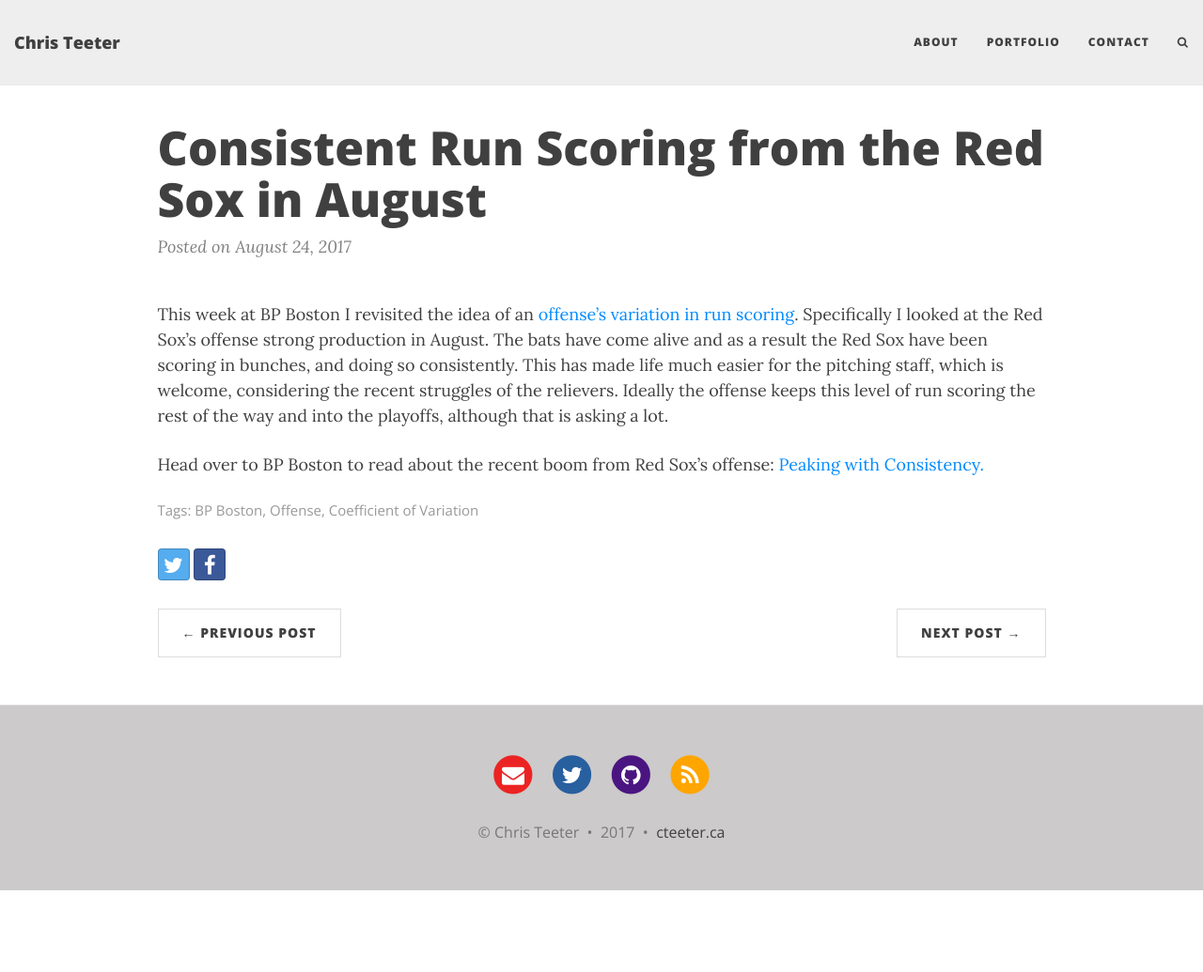
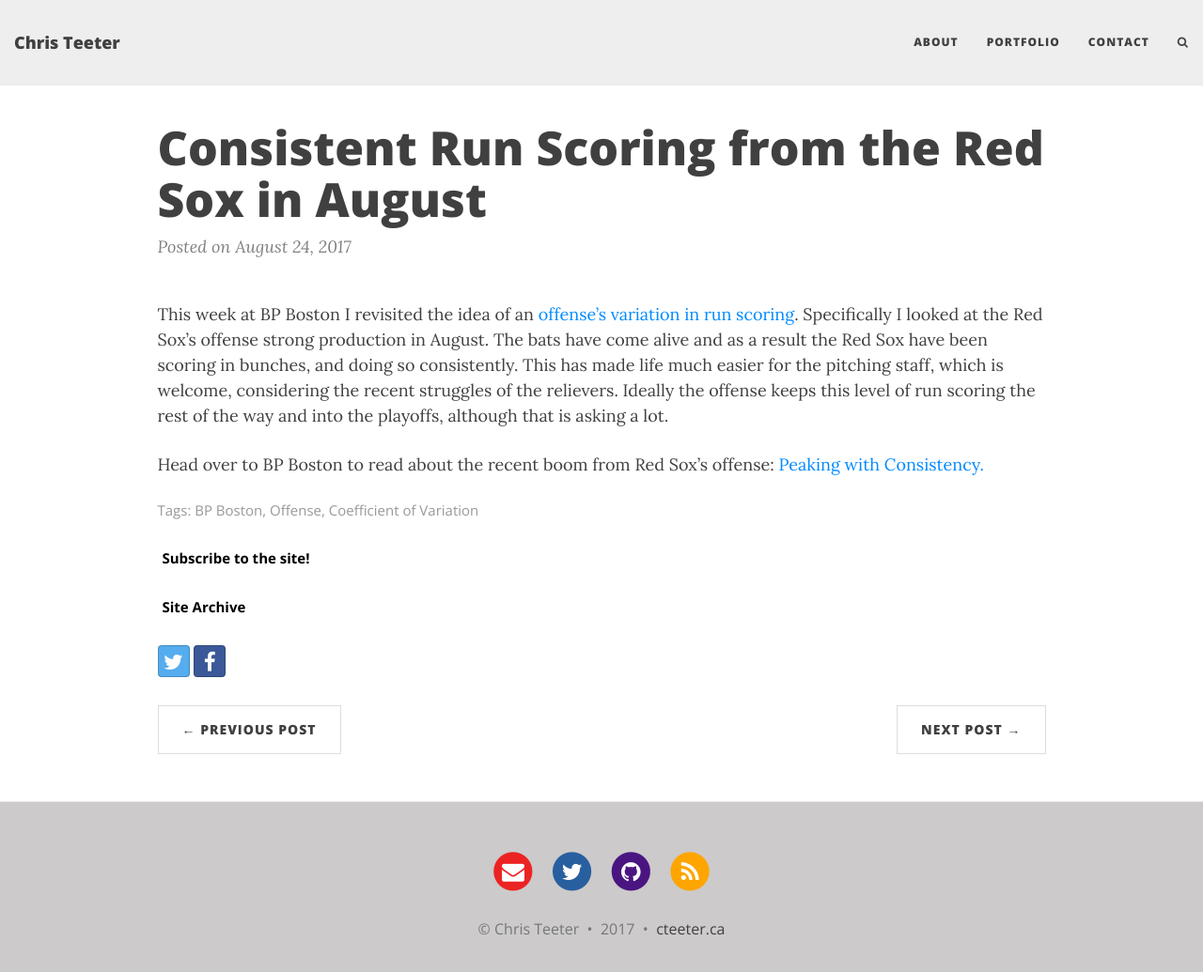
Before and after one commit to cjteeter/cjteeter.github.io, a Jekyll site: the page built from _posts/2017-08-24-revisiting-offense-variation-run-scoring-recent16.md, in a window 1280 px wide and 1051 px high. Shown: the top 1035 px of the window at 94% size. Built offline with Jekyll 4.4.1, drawn with Linux system fonts in a browser that asks for light colours; nearby versions of some CDN libraries.

Commit message:
add subscribe+archive links to posts

```diff
--- a/_layouts/post.html
+++ b/_layouts/post.html
@@ -26,6 +26,18 @@
         </div>
       {% endif %}
 
+	  {% if page.subscribe %}
+      	<div class="blog-postlinks">
+        <a href = "https://cteeter.us16.list-manage.com/subscribe?u=831a9689f8a79176ce6f1c5ce&id=711d4bfb2a" target="_blank"> Subscribe to the site!</a>
+        </div>
+      {% endif %}
+
+      {% if page.archive %}
+      	<div class="blog-postlinks">
+        <a href = "http://www.cteeter.ca/archive/"> Site Archive</a>
+        </div>
+      {% endif %}
+
       {% if page.social-share %}
         {% include social-share.html %}
       {% endif %}
--- a/css/main.css
+++ b/css/main.css
@@ -687,6 +687,28 @@
   padding-top: 3px;
 }
 
+/* --- Archive and Subscribe Links --- */
+
+.blog-postlinks {
+  font-family: 'Open Sans', 'Helvetica Neue', Helvetica, Arial, sans-serif;
+  color: #999;
+  font-size: 15px;
+  margin-bottom: 30px;
+}
+
+.blog-postlinks a {
+  color: #000000;
+  font-weight: bold;
+  text-decoration: none;
+  padding: 0px 5px;
+}
+
+.blog-postlinks a:hover {
+  border-radius: 2px;
+  color: #f20808;
+  background-color: #CCC;
+}
+
 /* --- Social media sharing section --- */
 
 #social-share-section {
```
